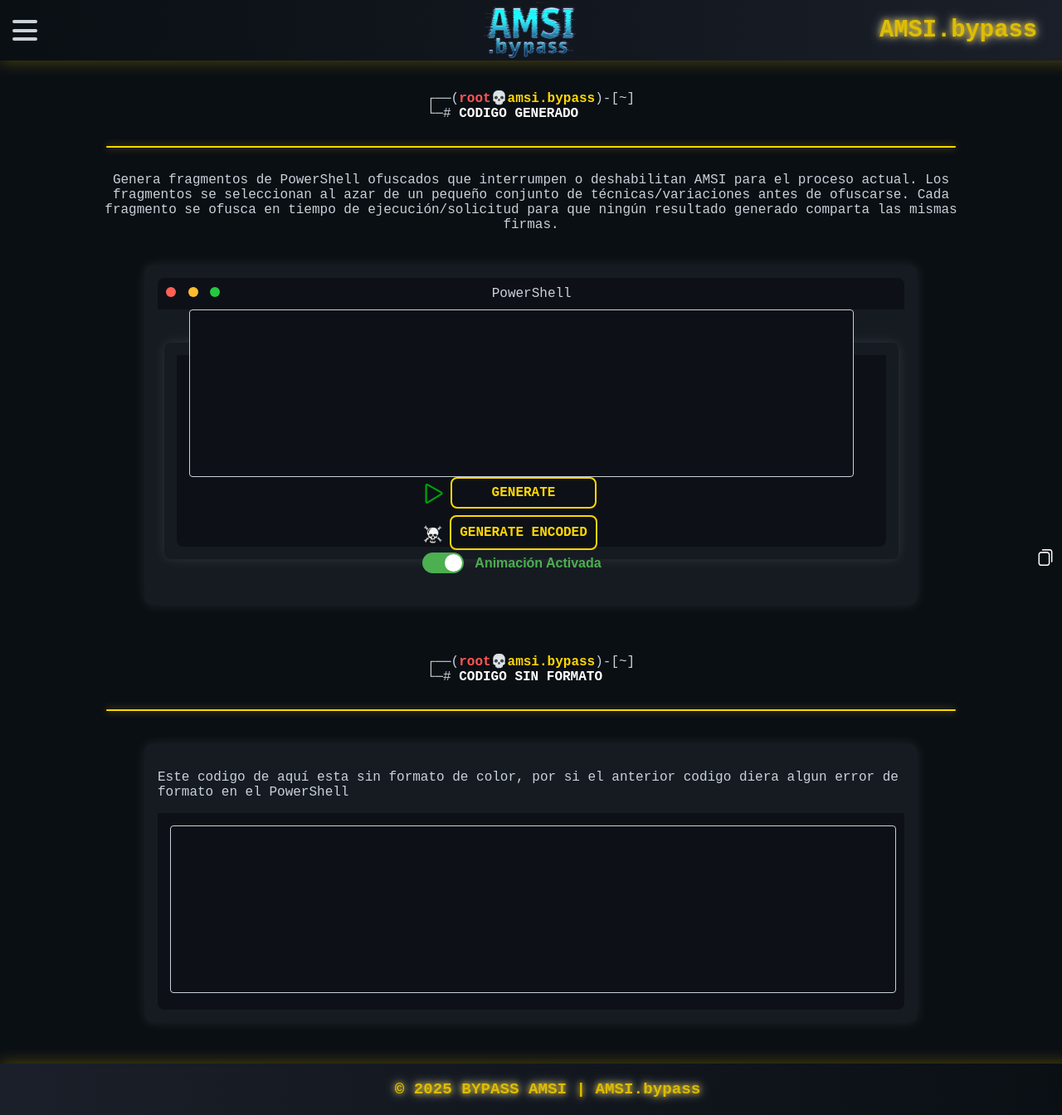
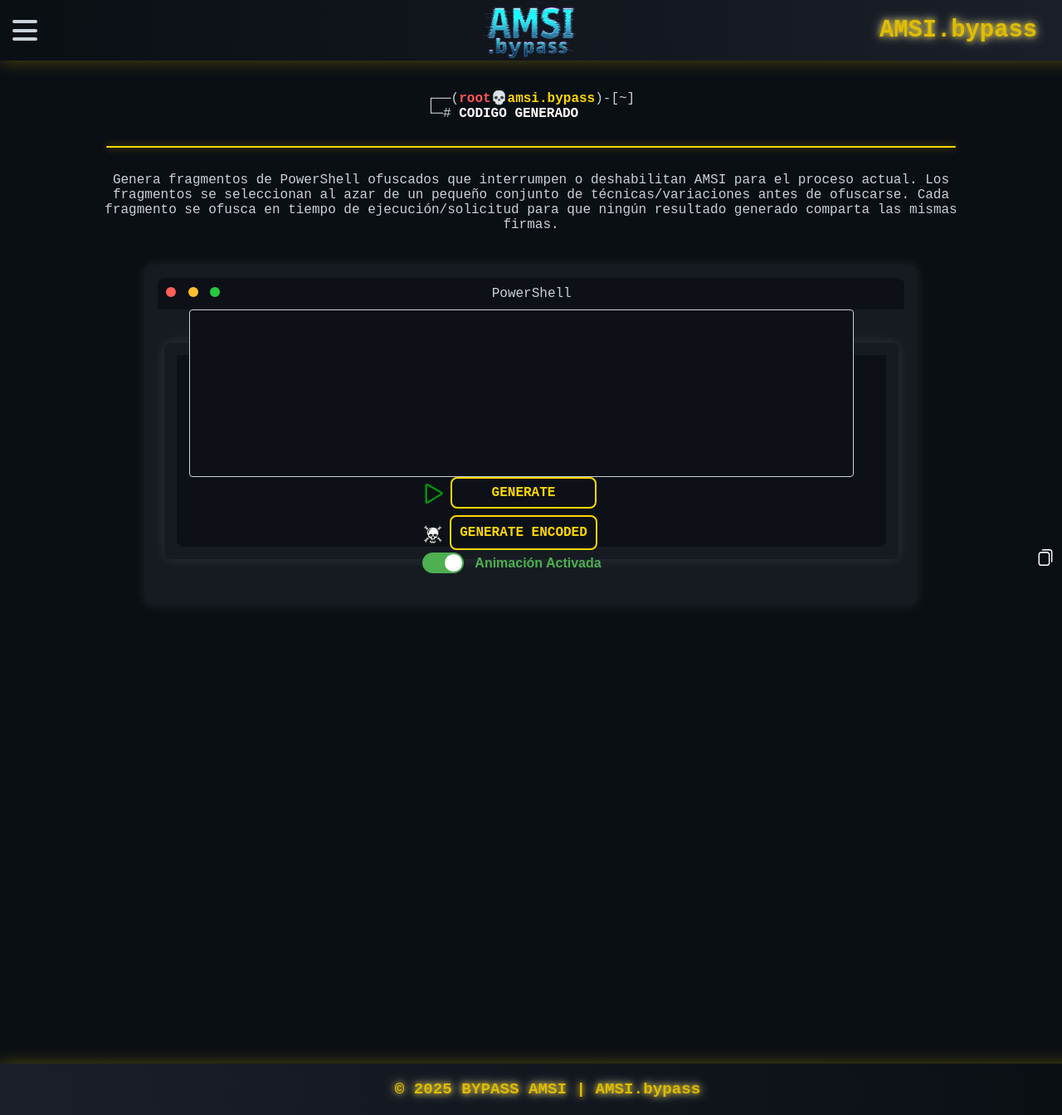
Before and after one commit to Extravenger/extravenger.github.io, a Jekyll site: the page amsininja/index.html, which Jekyll copies as it is, in a window 1280 px wide and 1344 px high. Shown: the whole window at 83% size. Built offline with Jekyll 4.4.1, drawn with Linux system fonts in a browser that asks for light colours.

Commit message:
Update index.html

```diff
--- a/amsininja/index.html
+++ b/amsininja/index.html
@@ -34,7 +34,7 @@
 
         <!-- Aside para la navegación -->
         <aside id="sidebar">
-            <button id="closeBtn">&times;</button> <!-- Botón de cierre (X) -->
+            <button id="closeBtn">×</button> <!-- Botón de cierre (X) -->
             <br><br><br><br><br>
             <div class="logo"><p class="logo-text-burguer">AMSI.bypass<p></div>
             <ul class="nav-links">
@@ -74,9 +74,6 @@
             </div>
             <div class="terminal-container">
                 <div class="terminal-body">
-                    <!-- Textarea oculto para copiar el payload sin formato -->
-                    <!--<textarea id="PowerShellOutRaw" cols="50" rows="10" style="display:none;"></textarea>-->
-                    <!--<textarea id="PowerShellOutRaw" cols="50" rows="10"></textarea>-->
                     <!-- Salida formateada con colores -->
                     <div id="PowerShellOut" class="output"></div>
                     <div class="copy-container">
@@ -92,36 +89,13 @@
                         </div>
                     </div>
                     <div class="slider-container">
-                        <!--<label for="animation-toggle">Animación:</label>-->
                         <input type="checkbox" id="animation-toggle" checked> <!-- Agregar checked aquí -->
                         <span id="animation-status">Animación Activada</span>
                     </div>
-                    <!--<button onclick="GeneratePS()">Generate</button>-->
-                    <!--<button onclick="GenerateEncPS()">Generate Encoded</button>-->
                 </div>
             </div>
         </div>
         <br>
-        <!-- Diseño de prompt kali terminal titulo -->
-        <div class="terminal-container-page">
-            <div class="terminal-page-title">
-                <span class="line1">┌──(<span class="user">root</span>💀<span class="host">amsi.bypass</span>)-[~]</span>
-                <span class="line2">└─# <span class="command-page">CODIGO SIN FORMATO</span></span>
-            </div>
-        </div>
-        <!--
-        <div class="terminal-container-page">
-            <div class="terminal-page-title">
-                <span class="prompt-page">$</span> CODIGO SIN FORMATO
-            </div>
-        </div>-->
-        <hr class="styled-divider">
-        <div class="terminal-container">
-            <p class="des-nullformat">Este codigo de aquí esta sin formato de color, por si el anterior codigo diera algun error de formato en el PowerShell</p>
-            <div class="terminal-body">
-                <textarea id="PowerShellOutRaw" cols="50" rows="10"></textarea> <!-- Area donde esta el codigo sin formato de color por si el otro da error -->
-            </div>
-        </div>
     </main>
 
     <!-- Footer de la pagina -->
```
